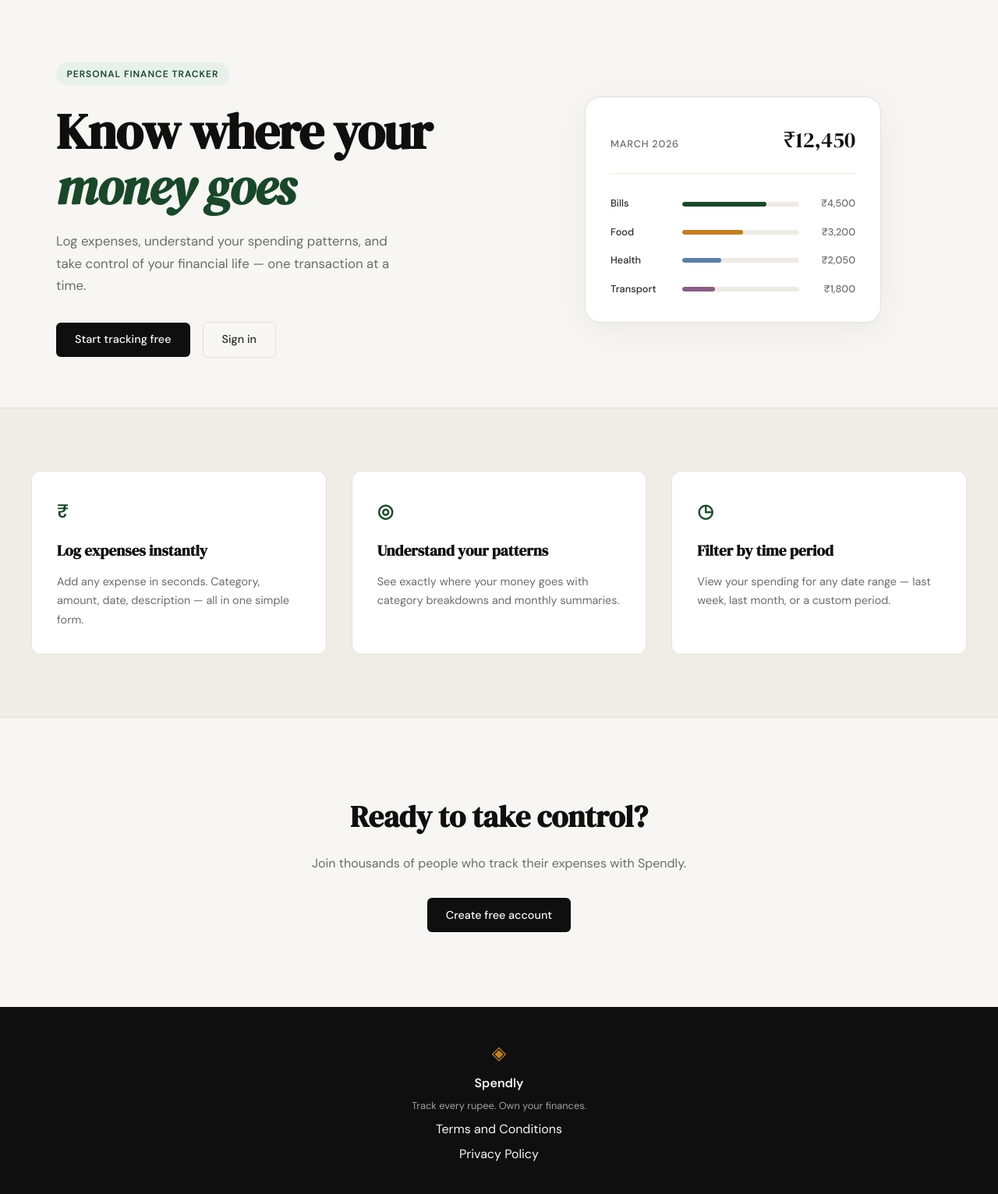
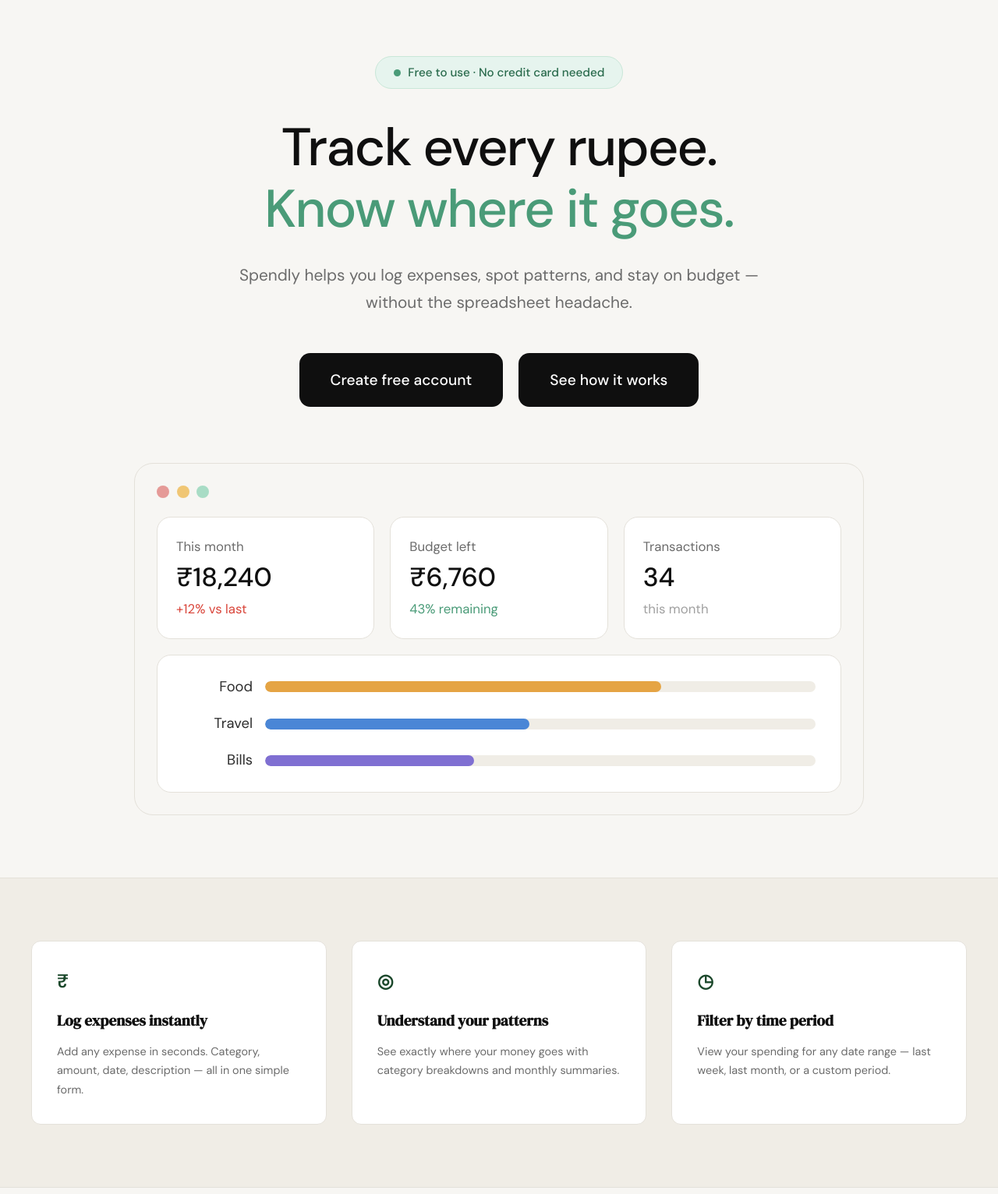
Before and after one commit to aqeebansari/spendly, a Flask app: page / in a window 1280 px wide. Shown: the part 61-1593 px from the top of the page at 78% size. Run offline with Flask 3, Linux system fonts and the light colour scheme.

Commit message:
landing: redesign hero section to match mockup
Co-Authored-By: Claude Sonnet 5.5 <noreply@anthropic.com>

```diff
--- a/file.txt
+++ b/file.txt
@@ -39,11 +39,11 @@ Match the style of terms.html.
 footer link href from "#" to "/privacy".
 4. Make sure the appearance looks like the website's theme
 
-git commit -m "landing: add privacy policy page and route”
+git commit -m "landing: add privacy policy page and route"
 
 I've attached a screenshot of the updated Spendly hero section design.
 
-Modify only the hero section in @templates/landing.html and @static/css/landing.css
+Modify only the hero section in @templates/landing.html and @static/css/style.css
 to match this image exactly. Do not touch any other part of the page.
 
 git commit -m "landing: redesign hero section to match mockup"
--- a/static/css/style.css
+++ b/static/css/style.css
@@ -124,137 +124,175 @@ a { color: inherit; text-decoration: none; }
 /* ------------------------------------------------------------------ */
 
 .hero {
-    padding: 5rem 2rem 4rem;
-    display: grid;
-    grid-template-columns: 1fr 1fr;
-    gap: 4rem;
-    align-items: center;
-    max-width: var(--max-width);
+    max-width: 1000px;
     margin: 0 auto;
+    padding: 4.5rem 2rem 5rem;
+    text-align: center;
 }
 
 .hero-badge {
-    display: inline-block;
-    background: var(--accent-light);
-    color: var(--accent);
-    font-size: 0.75rem;
-    font-weight: 600;
-    letter-spacing: 0.08em;
-    text-transform: uppercase;
-    padding: 0.35rem 0.85rem;
+    display: inline-flex;
+    align-items: center;
+    gap: 0.6rem;
+    background: #e6f4ee;
+    color: #2a6b4d;
+    border: 1px solid #c9e7d8;
+    font-size: 0.95rem;
+    font-weight: 500;
+    padding: 0.5rem 1.4rem;
     border-radius: 999px;
-    margin-bottom: 1.5rem;
+    margin-bottom: 2.25rem;
+}
+
+.hero-badge-dot {
+    width: 9px;
+    height: 9px;
+    border-radius: 50%;
+    background: #4a9b78;
 }
 
 .hero-title {
-    font-family: var(--font-display);
-    font-size: clamp(2.5rem, 5vw, 4rem);
-    line-height: 1.1;
-    letter-spacing: -0.02em;
+    font-family: var(--font-body);
+    font-size: clamp(2.5rem, 6vw, 4.25rem);
+    font-weight: 500;
+    line-height: 1.15;
+    letter-spacing: -0.025em;
     color: var(--ink);
-    margin-bottom: 1.25rem;
+    margin-bottom: 1.75rem;
 }
 
-.hero-title em {
-    font-style: italic;
-    color: var(--accent);
-}
+.hero-title-accent { color: #4a9b78; }
 
 .hero-subtitle {
-    font-size: 1.05rem;
+    font-size: 1.3rem;
+    line-height: 1.7;
     color: var(--ink-muted);
-    line-height: 1.7;
-    max-width: 460px;
-    margin-bottom: 2rem;
+    max-width: 720px;
+    margin: 0 auto 3rem;
 }
 
 .hero-actions {
     display: flex;
-    gap: 1rem;
-    align-items: center;
+    justify-content: center;
+    gap: 1.25rem;
+    margin-bottom: 4.5rem;
 }
 
+.hero-btn {
+    display: inline-block;
+    background: var(--ink);
+    color: #fff;
+    padding: 1.2rem 2.5rem;
+    border-radius: 14px;
+    font-family: var(--font-body);
+    font-size: 1.2rem;
+    font-weight: 500;
+    transition: background 0.2s;
+}
+
+.hero-btn:hover { background: var(--accent); }
+
 /* ------------------------------------------------------------------ */
-/* Mock card (hero visual)                                             */
+/* Dashboard preview (hero visual)                                     */
 /* ------------------------------------------------------------------ */
 
-.hero-visual {
-    display: flex;
-    justify-content: center;
+.hero-visual { text-align: left; }
+
+.dash-window {
+    background: var(--paper);
+    border: 1px solid var(--border);
+    border-radius: 24px;
+    padding: 1.75rem;
 }
 
-.mock-card {
+.dash-dots {
+    display: flex;
+    gap: 0.6rem;
+    margin-bottom: 1.5rem;
+}
+
+.dash-dot {
+    width: 16px;
+    height: 16px;
+    border-radius: 50%;
+}
+
+.dash-dot-red { background: #e59a97; }
+.dash-dot-yellow { background: #f0c674; }
+.dash-dot-green { background: #a8dcc5; }
+
+.dash-stats {
+    display: grid;
+    grid-template-columns: repeat(3, 1fr);
+    gap: 1.25rem;
+    margin-bottom: 1.25rem;
+}
+
+.dash-stat {
     background: var(--paper-card);
     border: 1px solid var(--border);
-    border-radius: var(--radius-lg);
-    padding: 2rem;
-    width: 100%;
-    max-width: 380px;
-    box-shadow: 0 8px 40px rgba(0,0,0,0.06);
+    border-radius: 18px;
+    padding: 1.5rem;
+    display: flex;
+    flex-direction: column;
+    gap: 0.5rem;
 }
 
-.mock-card-header {
-    display: flex;
-    justify-content: space-between;
-    align-items: baseline;
-    margin-bottom: 1.75rem;
-    padding-bottom: 1.25rem;
-    border-bottom: 1px solid var(--border-soft);
+.dash-stat-label {
+    font-size: 1.05rem;
+    color: var(--ink-muted);
 }
 
-.mock-label {
-    font-size: 0.8rem;
+.dash-stat-value {
+    font-size: 2.1rem;
     font-weight: 500;
-    color: var(--ink-muted);
-    text-transform: uppercase;
-    letter-spacing: 0.06em;
-}
-
-.mock-total {
-    font-family: var(--font-display);
-    font-size: 1.75rem;
+    line-height: 1.1;
     color: var(--ink);
 }
 
-.mock-bars { display: flex; flex-direction: column; gap: 1rem; }
+.dash-stat-note { font-size: 1.05rem; }
+.dash-note-red { color: #d9453a; }
+.dash-note-green { color: #4a9b78; }
+.dash-note-faint { color: var(--ink-faint); }
 
-.mock-bar-row {
-    display: grid;
-    grid-template-columns: 80px 1fr 60px;
-    align-items: center;
-    gap: 0.75rem;
+.dash-bars {
+    background: var(--paper-card);
+    border: 1px solid var(--border);
+    border-radius: 18px;
+    padding: 1.6rem 2rem;
+    display: flex;
+    flex-direction: column;
+    gap: 1.1rem;
 }
 
-.mock-cat {
-    font-size: 0.8rem;
-    font-weight: 500;
+.dash-bar-row {
+    display: grid;
+    grid-template-columns: 90px 1fr;
+    align-items: center;
+    gap: 1rem;
+}
+
+.dash-bar-label {
+    text-align: right;
+    font-size: 1.15rem;
     color: var(--ink-soft);
 }
 
-.mock-bar-track {
-    height: 6px;
-    background: var(--border-soft);
+.dash-bar-track {
+    height: 14px;
+    background: var(--paper-warm);
     border-radius: 999px;
     overflow: hidden;
 }
 
-.mock-bar {
+.dash-bar {
     height: 100%;
-    background: var(--accent);
     border-radius: 999px;
-    transition: width 0.6s ease;
 }
 
-.mock-bar-2 { background: var(--accent-2); }
-.mock-bar-3 { background: #5b7fa6; }
-.mock-bar-4 { background: #8b5e83; }
-
-.mock-amt {
-    font-size: 0.8rem;
-    font-weight: 500;
-    color: var(--ink-muted);
-    text-align: right;
-}
+.dash-bar-food { background: #e5a444; }
+.dash-bar-travel { background: #4a86d6; }
+.dash-bar-bills { background: #7f6fd2; }
 
 /* ------------------------------------------------------------------ */
 /* Buttons                                                             */
@@ -573,19 +611,13 @@ a { color: inherit; text-decoration: none; }
 /* ------------------------------------------------------------------ */
 
 @media (max-width: 900px) {
-    .hero {
-        grid-template-columns: 1fr;
-        text-align: center;
-    }
-
-    .hero-subtitle { max-width: 100%; }
-    .hero-actions { justify-content: center; }
-    .hero-visual { display: none; }
+    .dash-stats { grid-template-columns: 1fr; }
+    .hero-actions { flex-wrap: wrap; }
 
     .features-inner { grid-template-columns: 1fr; }
 }
 
 @media (max-width: 600px) {
     .nav-links a:not(.nav-cta) { display: none; }
-    .hero { padding: 3rem 1rem 2rem; }
+    .hero { padding: 3rem 1rem 3rem; }
 }
--- a/templates/landing.html
+++ b/templates/landing.html
@@ -6,55 +6,56 @@
 
 <section class="hero">
     <div class="hero-inner">
-        <div class="hero-badge">Personal Finance Tracker</div>
+        <div class="hero-badge"><span class="hero-badge-dot"></span>Free to use · No credit card needed</div>
         <h1 class="hero-title">
-            Know where your<br>
-            <em>money goes</em>
+            Track every rupee.<br>
+            <span class="hero-title-accent">Know where it goes.</span>
         </h1>
         <p class="hero-subtitle">
-            Log expenses, understand your spending patterns,
-            and take control of your financial life —
-            one transaction at a time.
+            Spendly helps you log expenses, spot patterns, and stay
+            on budget — without the spreadsheet headache.
         </p>
         <div class="hero-actions">
-            <a href="{{ url_for('register') }}" class="btn-primary">Start tracking free</a>
-            <a href="{{ url_for('login') }}" class="btn-ghost">Sign in</a>
+            <a href="{{ url_for('register') }}" class="hero-btn">Create free account</a>
+            <a href="#features" class="hero-btn">See how it works</a>
         </div>
     </div>
     <div class="hero-visual">
-        <div class="mock-card">
-            <div class="mock-card-header">
-                <span class="mock-label">March 2026</span>
-                <span class="mock-total">₹12,450</span>
+        <div class="dash-window">
+            <div class="dash-dots">
+                <span class="dash-dot dash-dot-red"></span>
+                <span class="dash-dot dash-dot-yellow"></span>
+                <span class="dash-dot dash-dot-green"></span>
             </div>
-            <div class="mock-bars">
-                <div class="mock-bar-row">
-                    <span class="mock-cat">Bills</span>
-                    <div class="mock-bar-track">
-                        <div class="mock-bar" style="width: 72%"></div>
-                    </div>
-                    <span class="mock-amt">₹4,500</span>
+            <div class="dash-stats">
+                <div class="dash-stat">
+                    <span class="dash-stat-label">This month</span>
+                    <span class="dash-stat-value">₹18,240</span>
+                    <span class="dash-stat-note dash-note-red">+12% vs last</span>
                 </div>
-                <div class="mock-bar-row">
-                    <span class="mock-cat">Food</span>
-                    <div class="mock-bar-track">
-                        <div class="mock-bar mock-bar-2" style="width: 52%"></div>
-                    </div>
-                    <span class="mock-amt">₹3,200</span>
+                <div class="dash-stat">
+                    <span class="dash-stat-label">Budget left</span>
+                    <span class="dash-stat-value">₹6,760</span>
+                    <span class="dash-stat-note dash-note-green">43% remaining</span>
                 </div>
-                <div class="mock-bar-row">
-                    <span class="mock-cat">Health</span>
-                    <div class="mock-bar-track">
-                        <div class="mock-bar mock-bar-3" style="width: 33%"></div>
-                    </div>
-                    <span class="mock-amt">₹2,050</span>
+                <div class="dash-stat">
+                    <span class="dash-stat-label">Transactions</span>
+                    <span class="dash-stat-value">34</span>
+                    <span class="dash-stat-note dash-note-faint">this month</span>
                 </div>
-                <div class="mock-bar-row">
-                    <span class="mock-cat">Transport</span>
-                    <div class="mock-bar-track">
-                        <div class="mock-bar mock-bar-4" style="width: 28%"></div>
-                    </div>
-                    <span class="mock-amt">₹1,800</span>
+            </div>
+            <div class="dash-bars">
+                <div class="dash-bar-row">
+                    <span class="dash-bar-label">Food</span>
+                    <div class="dash-bar-track"><div class="dash-bar dash-bar-food" style="width: 72%"></div></div>
+                </div>
+                <div class="dash-bar-row">
+                    <span class="dash-bar-label">Travel</span>
+                    <div class="dash-bar-track"><div class="dash-bar dash-bar-travel" style="width: 48%"></div></div>
+                </div>
+                <div class="dash-bar-row">
+                    <span class="dash-bar-label">Bills</span>
+                    <div class="dash-bar-track"><div class="dash-bar dash-bar-bills" style="width: 38%"></div></div>
                 </div>
             </div>
         </div>
```
